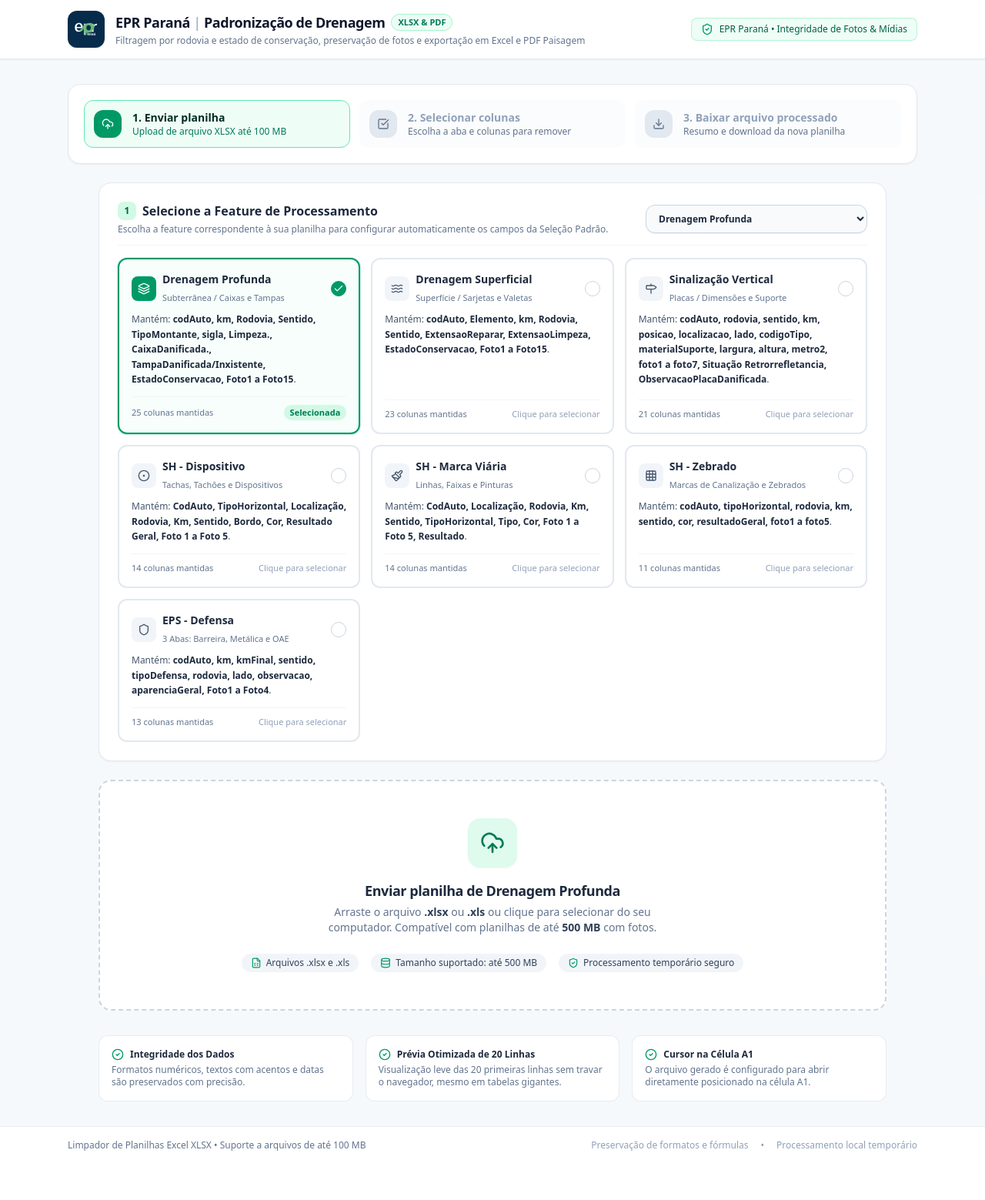
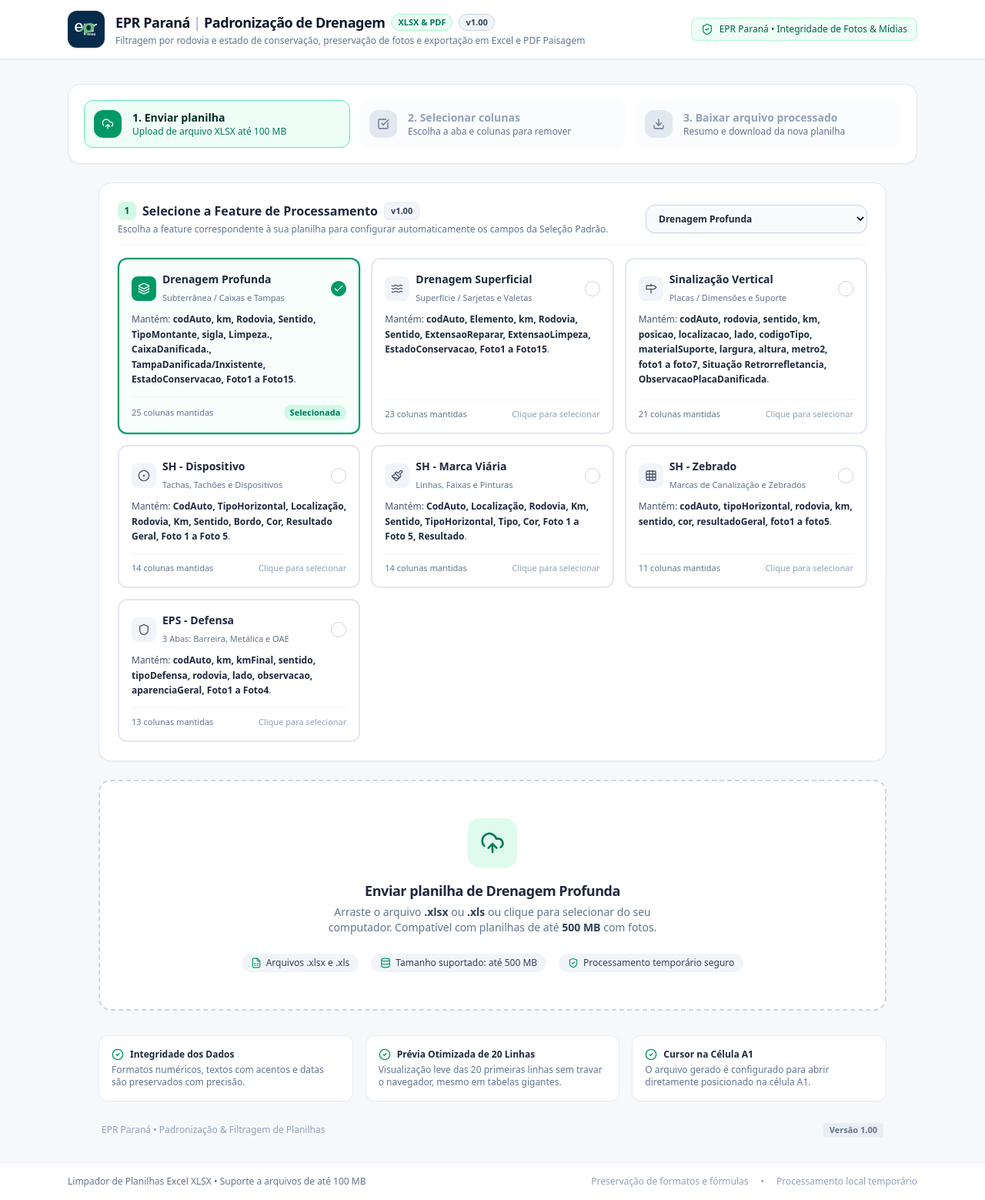
Before and after one commit to alepgarc/Filtro_Egati, a React (Vite) app: page / in a window 1280 px wide. Shown: the whole page at 77% size. Before the commit the page ends 1512 px from the top, so only its background shows below. Built offline with nearby package versions, Linux system fonts and the light colour scheme.

Commit message:
feat: add application versioning
Introduce APP_VERSION constant and display the current version in the header and upload interface for better tracking and identification.

```diff
--- a/src/components/Header.tsx
+++ b/src/components/Header.tsx
@@ -2,6 +2,7 @@
 import { ShieldCheck, RotateCcw } from 'lucide-react';
 import { EPR_PARANA_LOGO_BASE64 } from '../assets/logoEpr';
 import { Step } from '../types';
+import { APP_VERSION } from '../constants/version';
 
 interface HeaderProps {
   currentStep?: Step;
@@ -28,6 +29,9 @@
               </h1>
               <span className="text-[11px] font-semibold px-2 py-0.5 rounded-full bg-emerald-50 text-emerald-700 border border-emerald-200">
                 XLSX & PDF
+              </span>
+              <span className="text-[11px] font-bold px-2 py-0.5 rounded-full bg-slate-100 text-slate-700 border border-slate-300">
+                v{APP_VERSION}
               </span>
             </div>
             <p className="text-xs text-slate-500 mt-0.5">
--- a/src/components/UploadStep.tsx
+++ b/src/components/UploadStep.tsx
@@ -18,6 +18,7 @@
 } from 'lucide-react';
 import { UploadResponse, DrainageFeatureType } from '../types';
 import { DRAINAGE_FEATURES } from '../constants/presets';
+import { APP_VERSION } from '../constants/version';
 
 interface UploadStepProps {
   selectedFeature: DrainageFeatureType;
@@ -327,6 +328,9 @@
               <h3 className="text-base font-bold text-slate-800">
                 Selecione a Feature de Processamento
               </h3>
+              <span className="text-[11px] font-bold px-2 py-0.5 rounded-md bg-slate-100 text-slate-700 border border-slate-200/80 shadow-2xs">
+                v{APP_VERSION}
+              </span>
             </div>
             <p className="text-xs text-slate-500 mt-1">
               Escolha a feature correspondente à sua planilha para configurar automaticamente os campos da Seleção Padrão.
@@ -891,6 +895,14 @@
           </p>
         </div>
       </div>
+
+      {/* Version Tag */}
+      <div className="flex items-center justify-between text-xs text-slate-400 px-1 pt-1">
+        <span>EPR Paraná • Padronização & Filtragem de Planilhas</span>
+        <span className="font-semibold text-slate-500 bg-slate-200/60 px-2 py-0.5 rounded text-[11px]">
+          Versão {APP_VERSION}
+        </span>
+      </div>
     </div>
   );
 };
--- /dev/null
+++ b/src/constants/version.ts
@@ -0,0 +1,7 @@
+/**
+ * Application Version Control
+ * Version starts at 1.00.
+ * Increment after the dot (1.01, 1.02, ...) on each implementation/update,
+ * until the user requests major version changes (e.g., 2.00).
+ */
+export const APP_VERSION = '1.00';
```
